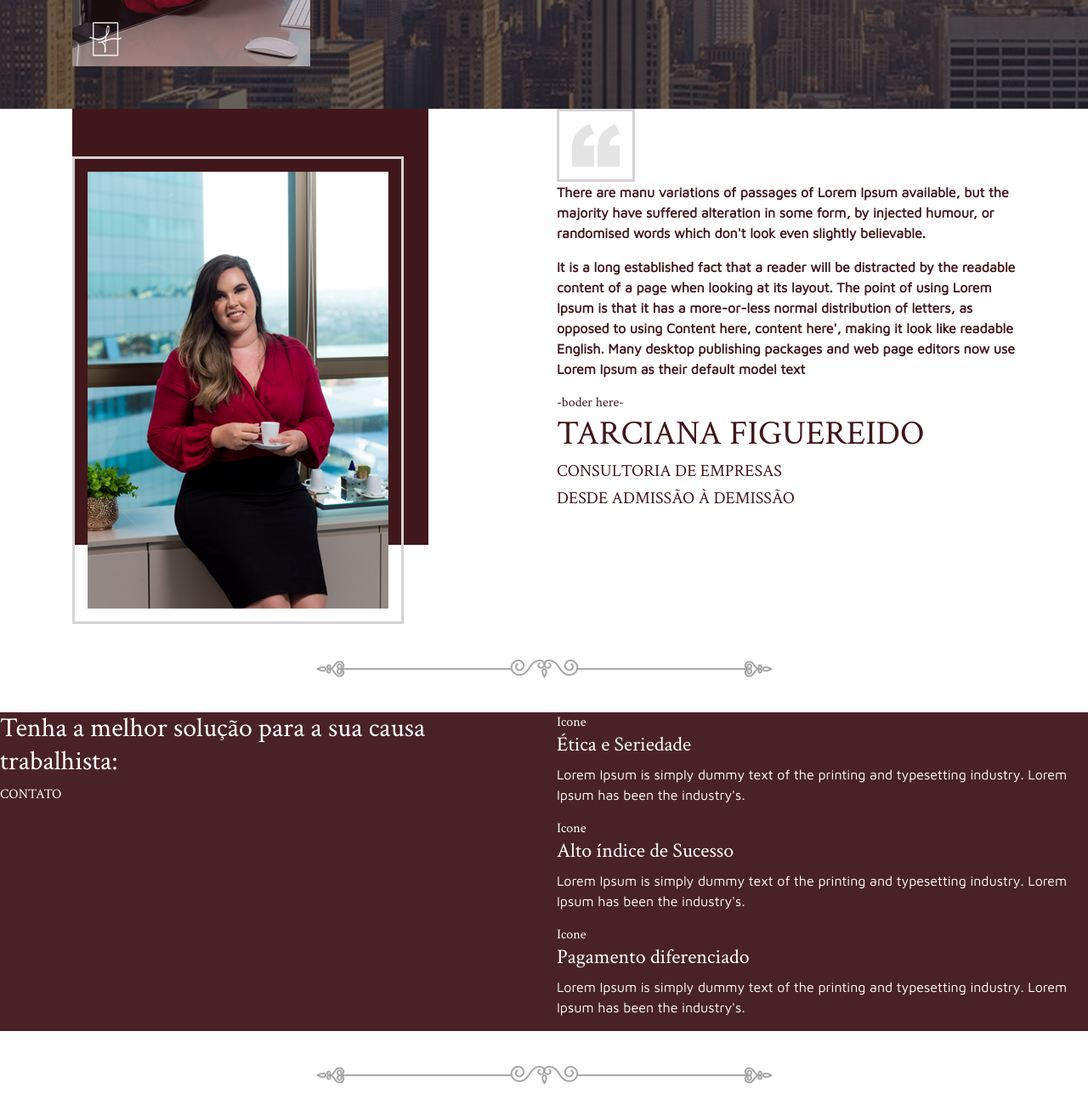
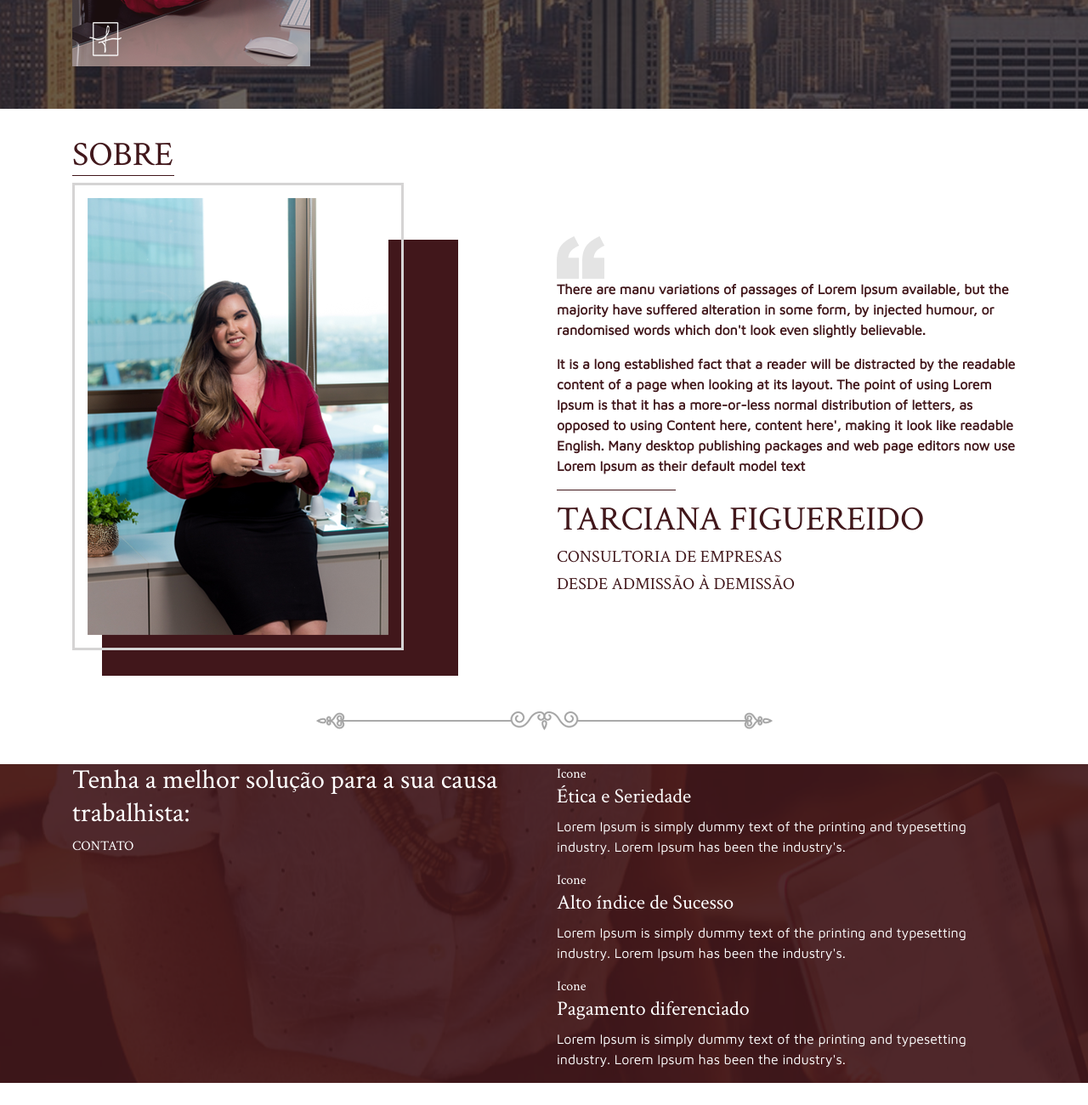
Before and after one commit to matheushdsbr/hagile-aptitude-test, a website: page src/index.html in a window 1280 px wide. Shown: the part 1580-2880 px from the top of the page at 85% size. Drawn offline with Linux system fonts and the light colour scheme.

Commit message:
adjusting the about section and the footer

```diff
--- a/src/index.html
+++ b/src/index.html
@@ -102,22 +102,25 @@
     <div class="container">
       <div class="row services-border">
         <div class="col-md-6">
-          <h1>SOBRE</h1>
-          <div class=""><img src="/src/img/layer2.png"></div>
+          <h1 class="title-sobre">SOBRE</h1>
+          <div class="border-image"><img src="/src/img/layer2.png"></div>
           <div class="border-layer"></div>
         </div>
         <div class="col-md-6">
-          <span><img src="/src/img/icon-aspas.png"></span>
+          <div class="text-sobre">
+            <div><img src="/src/img/icon-aspas.png"></div>
             <p>There are manu variations of passages of Lorem Ipsum available, but the majority have suffered alteration
               in
               some form, by injected humour, or randomised words which don't look even slightly believable.</p>
             <p>It is a long established fact that a reader will be distracted by the readable content of a page when
               looking
-            at its layout. The point of using Lorem Ipsum is that it has a more-or-less normal distribution of letters,
+              at its layout. The point of using Lorem Ipsum is that it has a more-or-less normal distribution of
+              letters,
               as
-            opposed to using Content here, content here', making it look like readable English. Many desktop publishing
+              opposed to using Content here, content here', making it look like readable English. Many desktop
+              publishing
               packages and web page editors now use Lorem Ipsum as their default model text</p>
-          <div>-boder here-</div>
+            <div class="border-sobre"></div>
             <div>
               <h1>TARCIANA FIGUEREIDO</h1>
               <h5>CONSULTORIA DE EMPRESAS</h5>
@@ -126,12 +129,15 @@
           </div>
         </div>
       </div>
+    </div>
   </section>
 
   <div class="border-line"><img src="/src/img/linha.png"></div>
 
-  <div class="row" style="background-color: #492227;">
-    <div class="col-md-6" style="color: white;">
+  <section class="solucao-trabalhista">
+    <div class="container">
+      <div class="row">
+        <div class="col-md-6">
           <h2>Tenha a melhor solução para a sua causa trabalhista:</h2>
           <a href="javascript:;" style="color: white;">CONTATO</a>
         </div>
@@ -158,6 +164,8 @@
           </ul>
         </div>
       </div>
+    </div>
+  </section>
 
   <div class="border-line"><img src="/src/img/linha.png"></div>
 
@@ -186,7 +194,9 @@
     </div>
   </div>
 
-  <div class="row" style="background-color: #41171b; color: white;">
+  <footer>
+    <div class="container">
+      <div class="row">
         <div class="col-md-6">
           <p>&copy; Todos os direitos reservados à Tarciana Figueiredo.</p>
         </div>
@@ -194,8 +204,8 @@
           <p>Desenvolvido pela Hagile Agência Digital</p>
         </div>
       </div>
-
     </div>
+  </footer>
 </body>
 
 </html>
--- a/src/sass/style.scss
+++ b/src/sass/style.scss
@@ -15,6 +15,16 @@ body {
 
 p {
   font-family: 'Maven Pro', sans-serif;
+}
+
+footer {
+  background-color: #41171b;
+  color: white;
+  p {
+    margin-top: 10px;
+    display: flex;
+    justify-content: center;
+  }
 }
 
 .conteiner-color {
@@ -227,11 +237,15 @@ p {
 
 .sobre {
   color: #41171b;
+  padding: 30px;
 
-  img {
-    border: 3px solid #d5d4d4;
-    padding: 15px;
+  .border-image {
+    img {
+      border: 3px solid #d5d4d4;
+      padding: 15px;
+    }
   }
+
   p {
     font-weight: bold;
   }
@@ -242,7 +256,8 @@ p {
     background-color: #41171b;
     z-index: -1;
     position: absolute;
-    top: 0;
+    bottom: -30px;
+    left: 50px;
   }
 
 }
@@ -251,3 +266,25 @@ p {
   text-align: center;
   margin: 40px;
 }
+
+.text-sobre {
+  margin-top: 120px;
+}
+
+.title-sobre {
+  border-bottom: 1px solid #41171b;
+  max-width: 120px;
+}
+
+.border-sobre {
+  border-bottom: 1px solid #41171b;
+  max-width: 140px;
+  margin-bottom: 10px;
+}
+
+.solucao-trabalhista {
+  background-image: url('/src/img/banner3.png');
+  color: white;
+
+
+}
```
Also changed, not shown: src/css/style.css. Lines whose indentation alone changed are shown as unchanged.
